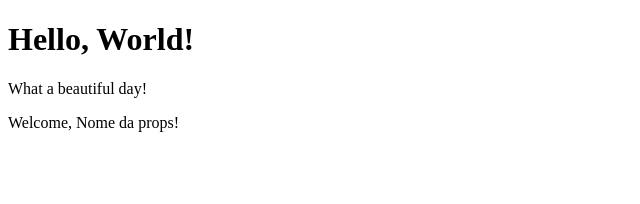
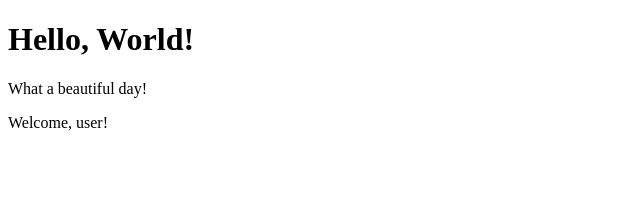
Before and after one commit to fleola/my-app, a React (Create React App) app in the folder components-new-app/: page / in a window 1280 px wide. Shown: the top 204 px of the page, without its empty margins (0-640 px from the left). Built offline with nearby package versions, Linux system fonts and the light colour scheme.

Commit message:
props-02

```diff
--- a/components-new-app/src/App.js
+++ b/components-new-app/src/App.js
@@ -7,7 +7,7 @@ export class App extends React.Component{
         return (
             <div>
                 <Hello/>
-                <Welcome name="Nome da props"/>
+                <Welcome />
             </div>
         )
     }
--- a/components-new-app/src/Welcome.js
+++ b/components-new-app/src/Welcome.js
@@ -5,3 +5,6 @@ export class Welcome extends React.Component{
         return <p>Welcome, {this.props.name}!</p>
     }
 }
+Welcome.defaultProps={
+    name: "user",
+}
```
Also changed, not shown: 1 other file (tests, documents, lock files or other folders).
